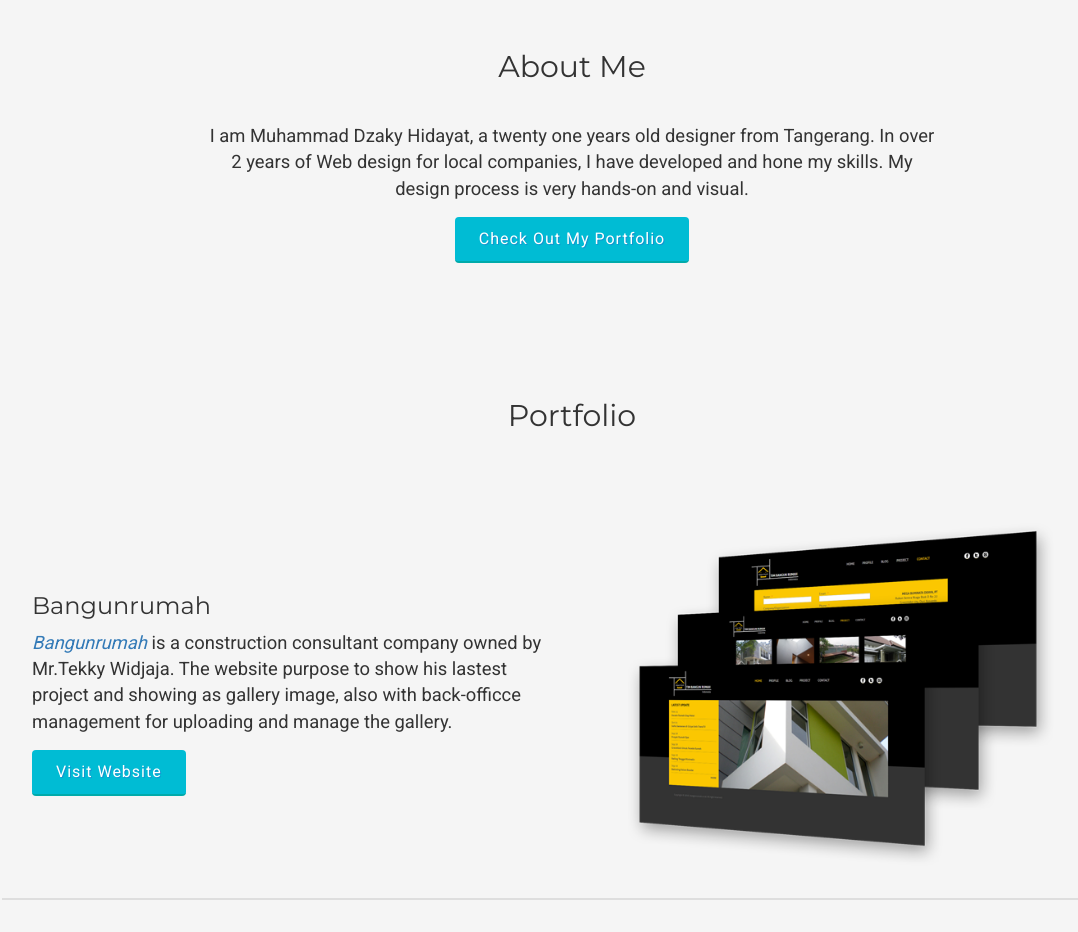
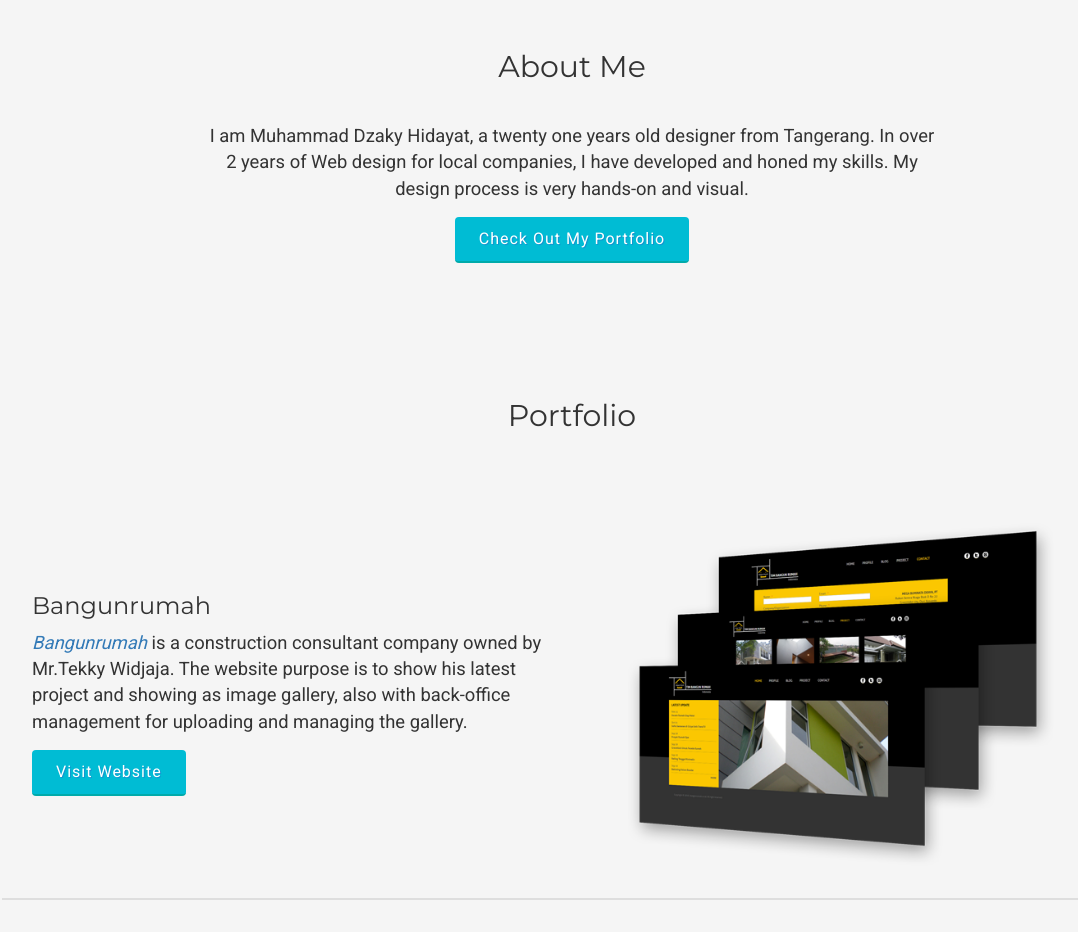
Before and after one commit to thedzakyhidayat/thedzakyhidayat.github.io, a plain HTML site: page index.html in a window 1280 px wide. Shown: the part 860-1792 px from the top of the page, without its empty margins (68-1146 px from the left). Drawn offline with nearby package versions, Linux system fonts and the light colour scheme.

Commit message:
Update index.html

```diff
--- a/index.html
+++ b/index.html
@@ -55,7 +55,7 @@
                 <h2>About Me</h2>
             </div>
             <div class="col-sm-12 col-md-8 col-md-offset-2 text-center">
-                <p>I am Muhammad Dzaky Hidayat, a twenty one years old designer from Tangerang. In over 2 years of Web design for local companies, I have developed and hone my skills. My design process is very hands-on and visual.</p>
+                <p>I am Muhammad Dzaky Hidayat, a twenty one years old designer from Tangerang. In over 2 years of Web design for local companies, I have developed and honed my skills. My design process is very hands-on and visual.</p>
                 <a class="btn button btn-default" href="#portfolio">Check Out My Portfolio</a>
             </div>
         </div>
@@ -69,7 +69,7 @@
             <div class="col-xs-12 border-bot flex-center">
                 <div class="col-xs-12 col-md-6">
                     <h3>Bangunrumah</h3>
-                    <p><a href="http://bangunrumah.co.id"><i>Bangunrumah</i></a> is a construction consultant company owned by Mr.Tekky Widjaja. The website purpose to show his lastest project and showing as gallery image, also with back-officce management for uploading and manage the gallery.</p>
+                    <p><a href="http://bangunrumah.co.id"><i>Bangunrumah</i></a> is a construction consultant company owned by Mr.Tekky Widjaja. The website purpose is to show his latest project and showing as image gallery, also with back-office management for uploading and managing the gallery.</p>
                     <a class="btn button btn-default" href="http://bangunrumah.co.id">Visit Website</a>
                 </div>
                 <div class="col-xs-6 hidden-xs hidden-sm">
```
